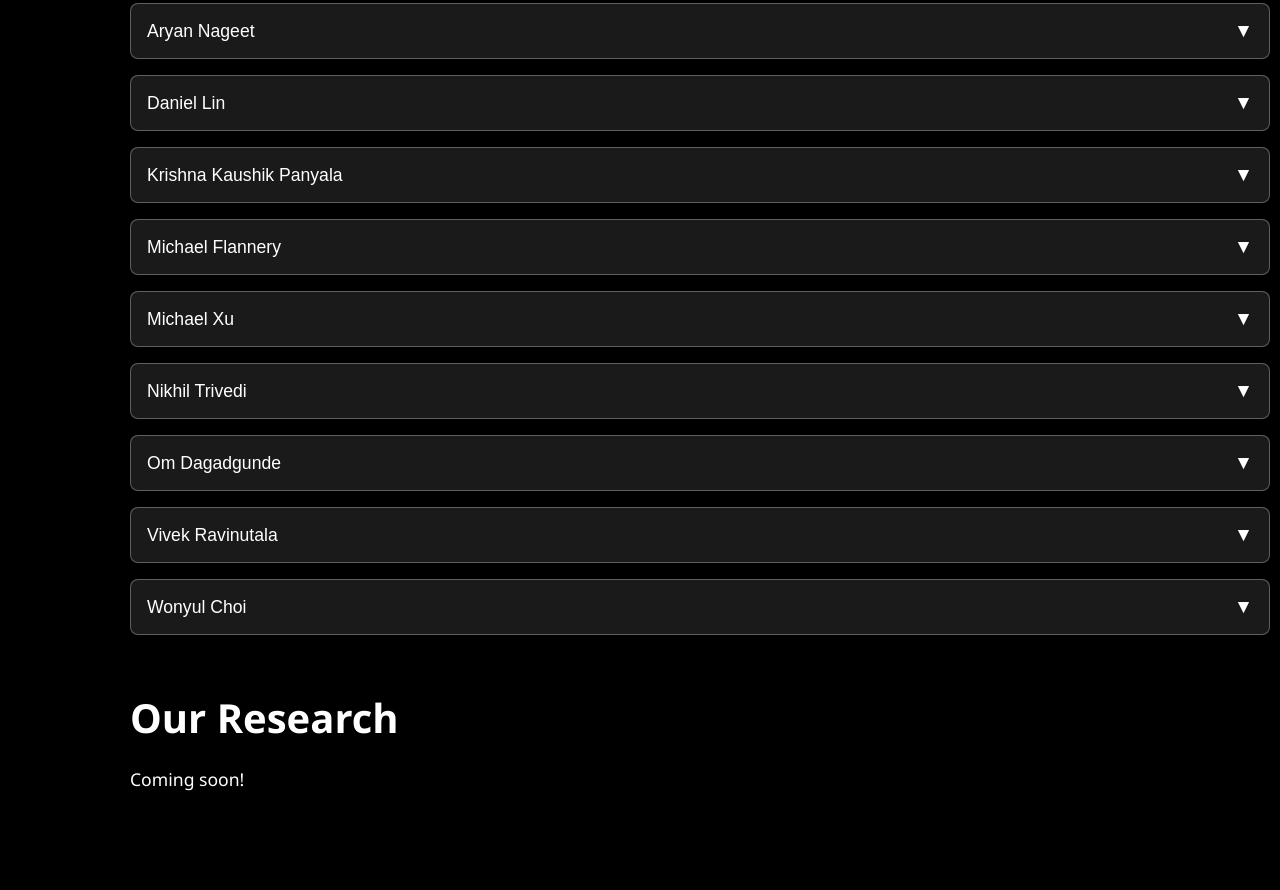
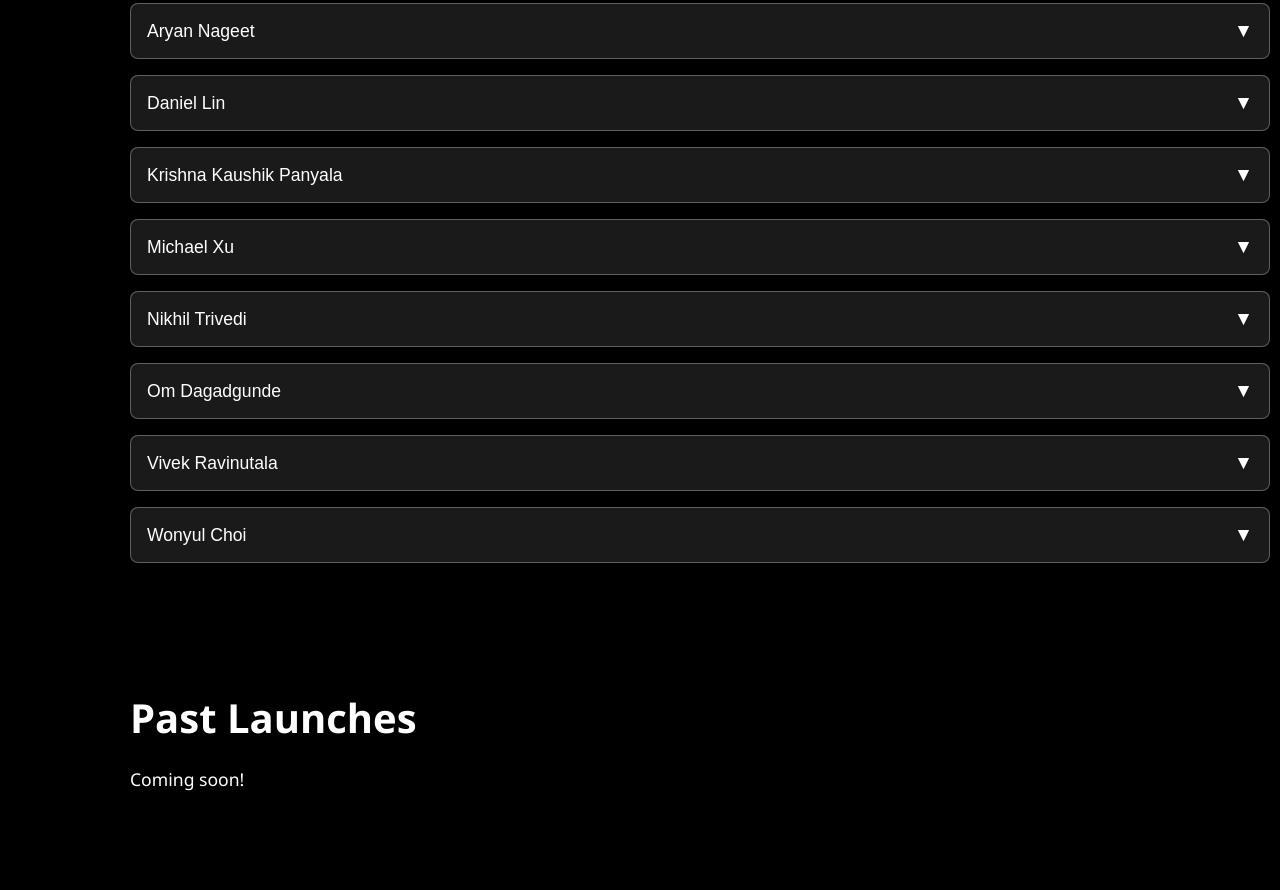
Before and after one commit to kkpanyala/ASTRO-Website, a plain HTML site: page index.html in a window 1280 px wide. Shown: the part 1050-1940 px from the top of the page. Drawn offline with nearby package versions, Linux system fonts and the light colour scheme.

Commit message:
Update index.html

```diff
--- a/index.html
+++ b/index.html
@@ -15,7 +15,7 @@
         <div class="tabs">
             <div class="tab" onclick="scrollToSection(event, 'about')">About</div>
             <div class="tab" onclick="scrollToSection(event, 'team')">Team</div>
-            <div class="tab" onclick="scrollToSection(event, 'research')">Research</div>
+            <div class="tab" onclick="scrollToSection(event, 'launches')">Launches</div>
             <div class="tab" onclick="scrollToSection(event, 'contact')">Contact</div>
         </div>
     </div>
@@ -24,7 +24,7 @@
         <section id="about" data-aos="fade-up">
             <h1>About ASTRO</h1>
             <h3>ASTRO - Academy Space Technology Research Organization</h3>
-            <p>We are a regional team of 10 members as a part of the National Association of Rocketry (NAR) section #999. We are participating in the 2026 American Rocketry Challenge (ARC).</p>
+            <p>We are a regional team of 9 members as a part of the National Association of Rocketry (NAR) section #999. We are participating in the 2026 American Rocketry Challenge (ARC).</p>
         </section>
 
         <section id="team" data-aos="fade-up">
@@ -102,25 +102,6 @@
                         </li>
                     </ul>
                     <p><q style="font-style: italic;">One small step for a man is how we make progress as a team.</q> ~ Krishna Kaushik Panyala 2025</p><br/>
-                </div>
-            </div>
-
-            <div class="member">
-                <button class="dropdown-toggle">Michael Flannery<span class="arrow">&#9660;</span></button>
-                <div class="dropdown-desc">
-                    <ul>
-                        <li>Main designer of the airbrakes</li>
-                        <li>Tested several iterations of the egg capsule</li>
-                        <li>Interested in electrical engineering</li>
-                        <li>
-                            Hobbies include:
-                            <ul>
-                                <li>Playing instruments (trumpet, piano, and drums)</li>
-                                <li>Playing sports (track and baseball)</li>
-                                <li>Working out</li>
-                            </ul>
-                        </li>
-                    </ul>
                 </div>
             </div>
 
@@ -214,8 +195,8 @@
             </div>
         </section>
 
-        <section id="research" data-aos="fade-up">
-            <h1>Our Research</h1>
+        <section id="launches" data-aos="fade-up">
+            <h1>Past Launches</h1>
             <p>Coming soon!</p>
         </section>
 
@@ -224,6 +205,7 @@
             <p>
                 &#9993; <a href="mailto:narasro999@gmail.com">narasro999@gmail.com</a><br/><br/>
                 &#128222; (973) 462-8667<br/><br/>
+                &#128222; (973) 747-2466<br/><br/>
                 &#128247; <a href="https://www.instagram.com/2027astro/" target="_blank">@2027astro</a>
             </p>
         </section>
```
